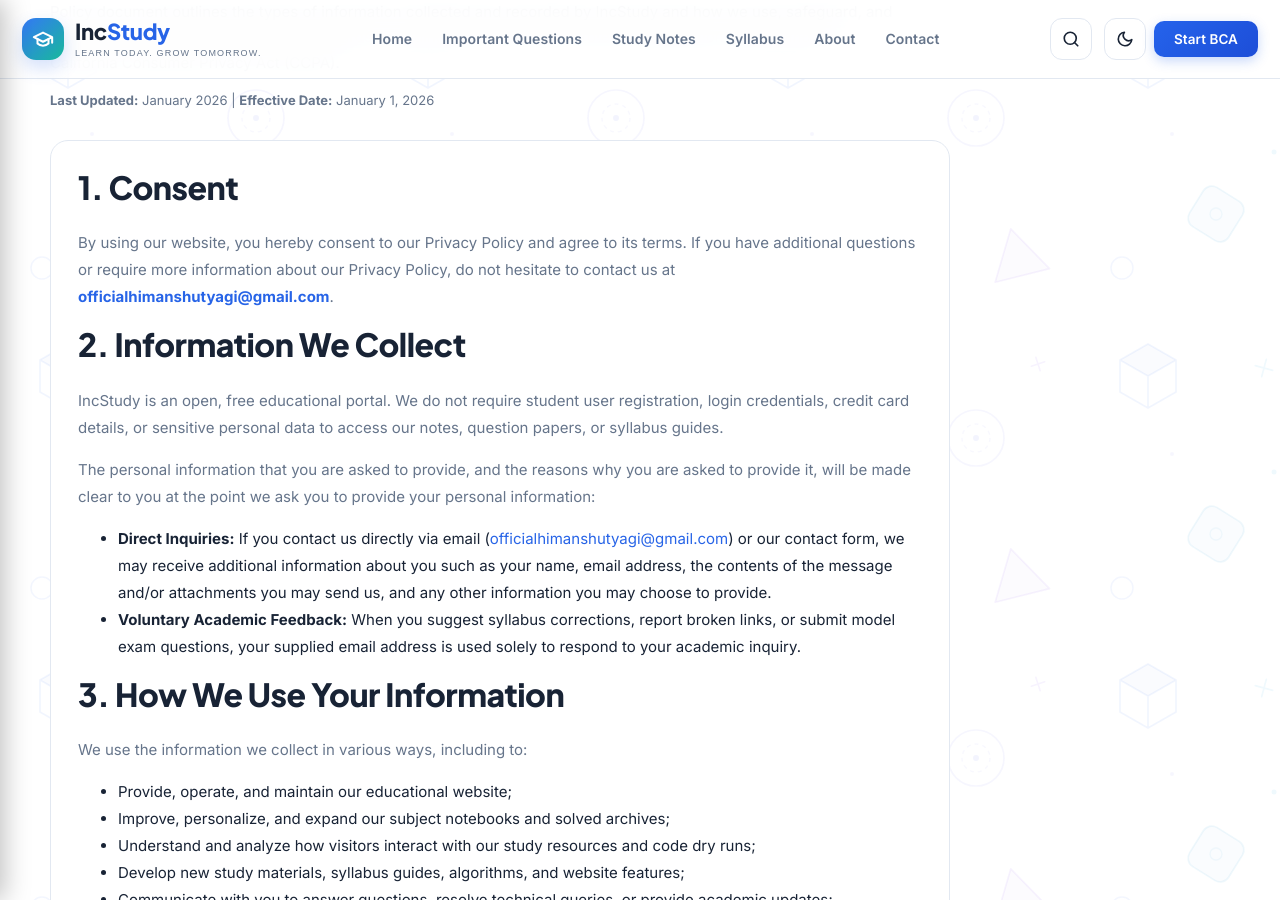
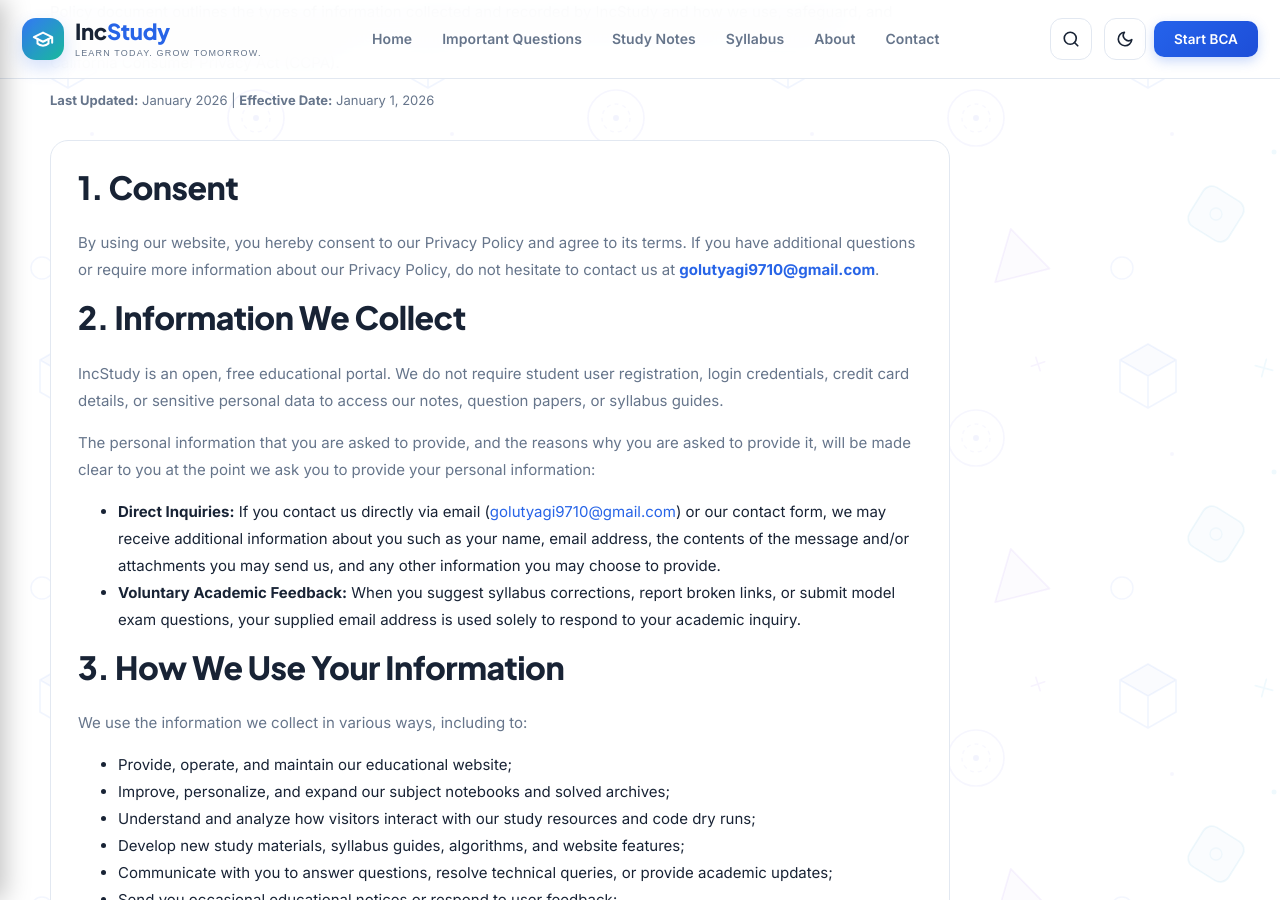
Before and after one commit to HimanshuTyagiJi/incstudy, a Jekyll site: the page built from privacy-policy.md, in a window 1280 px wide and 900 px high, scrolled down 364 px. Built offline with Jekyll 4.4.1, drawn with Linux system fonts in a browser that asks for light colours; some of the changed text lies outside the part shown.

Commit message:
Update official contact email to golutyagi9710@gmail.com and refine trust pages

```diff
--- a/privacy-policy.md
+++ b/privacy-policy.md
@@ -19,7 +19,7 @@ eyebrow: LEGAL & PRIVACY
 
   <h2>1. Consent</h2>
   <p>
-    By using our website, you hereby consent to our Privacy Policy and agree to its terms. If you have additional questions or require more information about our Privacy Policy, do not hesitate to contact us at <strong><a href="mailto:officialhimanshutyagi@gmail.com">officialhimanshutyagi@gmail.com</a></strong>.
+    By using our website, you hereby consent to our Privacy Policy and agree to its terms. If you have additional questions or require more information about our Privacy Policy, do not hesitate to contact us at <strong><a href="mailto:golutyagi9710@gmail.com">golutyagi9710@gmail.com</a></strong>.
   </p>
 
   <h2>2. Information We Collect</h2>
@@ -30,7 +30,7 @@ eyebrow: LEGAL & PRIVACY
     The personal information that you are asked to provide, and the reasons why you are asked to provide it, will be made clear to you at the point we ask you to provide your personal information:
   </p>
   <ul>
-    <li><strong>Direct Inquiries:</strong> If you contact us directly via email (<a href="mailto:officialhimanshutyagi@gmail.com">officialhimanshutyagi@gmail.com</a>) or our contact form, we may receive additional information about you such as your name, email address, the contents of the message and/or attachments you may send us, and any other information you may choose to provide.</li>
+    <li><strong>Direct Inquiries:</strong> If you contact us directly via email (<a href="mailto:golutyagi9710@gmail.com">golutyagi9710@gmail.com</a>) or our contact form, we may receive additional information about you such as your name, email address, the contents of the message and/or attachments you may send us, and any other information you may choose to provide.</li>
     <li><strong>Voluntary Academic Feedback:</strong> When you suggest syllabus corrections, report broken links, or submit model exam questions, your supplied email address is used solely to respond to your academic inquiry.</li>
   </ul>
 
@@ -87,7 +87,7 @@ eyebrow: LEGAL & PRIVACY
     <li>Request that a business delete any personal data about the consumer that a business has collected.</li>
     <li>Request that a business that sells a consumer's personal data, not sell the consumer's personal data. <em>IncStudy does not sell, rent, or trade any personal data of its users under any circumstances.</em></li>
   </ul>
-  <p>If you make a request, we have one month to respond to you. If you would like to exercise any of these rights, please contact us at <a href="mailto:officialhimanshutyagi@gmail.com">officialhimanshutyagi@gmail.com</a>.</p>
+  <p>If you make a request, we have one month to respond to you. If you would like to exercise any of these rights, please contact us at <a href="mailto:golutyagi9710@gmail.com">golutyagi9710@gmail.com</a>.</p>
 
   <h2>9. GDPR Data Protection Rights</h2>
   <p>We would like to make sure you are fully aware of all of your data protection rights under the General Data Protection Regulation (GDPR). Every user is entitled to the following:</p>
@@ -114,7 +114,7 @@ eyebrow: LEGAL & PRIVACY
   </p>
   <ul>
     <li><strong>Website:</strong> <a href="https://incstudy.com">https://incstudy.com</a></li>
-    <li><strong>Email:</strong> <a href="mailto:officialhimanshutyagi@gmail.com">officialhimanshutyagi@gmail.com</a></li>
+    <li><strong>Email:</strong> <a href="mailto:golutyagi9710@gmail.com">golutyagi9710@gmail.com</a></li>
     <li><strong>Contact Page:</strong> <a href="{{ '/contact/' | relative_url }}">https://incstudy.com/contact/</a></li>
     <li><strong>Operating Location:</strong> Uttar Pradesh, India</li>
   </ul>
```
Also changed, not shown: about.md (+3 -3 lines), contact.md (+3 -3 lines), disclaimer.md (+1 -1 lines), terms.md (+1 -1 lines).
